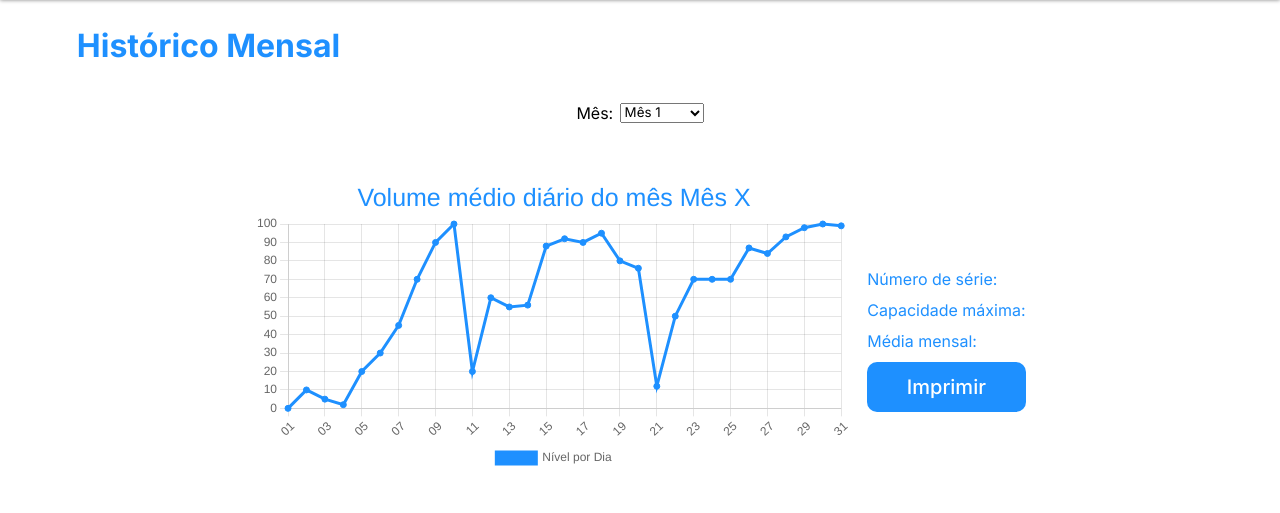
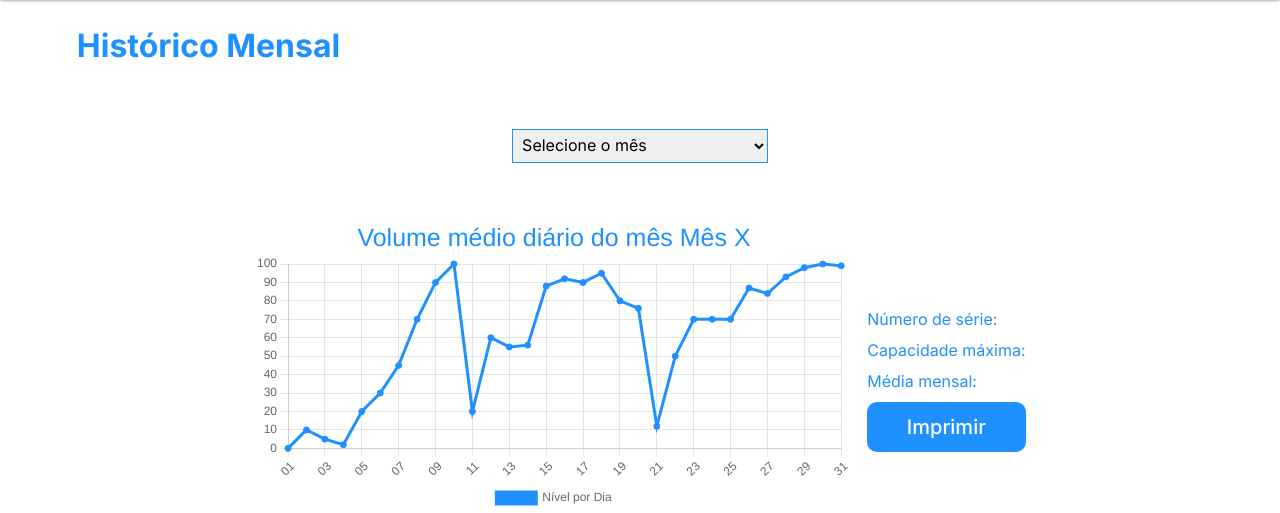
Before and after one commit to StivenF0/Projeto-Oficina4, a PHP site: page /history.html in a window 1280 px wide. Shown: the part 100-613 px from the top of the page. Run offline with PHP 8.4, Linux system fonts and the light colour scheme; some libraries are stand-ins or nearby versions.

Commit message:
last select styles

```diff
--- a/history.html
+++ b/history.html
@@ -38,16 +38,14 @@
         <main>
             <h1>Histórico Mensal</h1>
             <div class="month-options">
-                <label for="">Mês: </label>
                 <select name="" id="">
-                    <option disabled value="">Selecione</option>
+                    <option disabled selected value="">Selecione o mês</option>
                     <!-- with database this next part gets different -->
                     <option value="">Mês 1</option>
                     <option value="">Mês 2</option>
                     <option value="">Mês 3</option>
                 </select>
             </div>
-
 
             <!-- CHART -->
             <div class="div-main">
--- a/styles/history.css
+++ b/styles/history.css
@@ -7,13 +7,16 @@ h1 {
 }
 
 .month-options {
-    display: flex;
-    justify-content: center;
-    margin-top: 3%;
+    width: 20%;
+    margin: 5% auto auto auto;
 }
 
-.month-options label {
-    margin-right: .5%;
+.month-options select {
+    width: 100%;
+    padding: 2%;
+    font-size: 1em;
+    outline-color: var(--primary-color);
+    border: 1px solid var(--primary-color);
 }
 
 .div-main {
@@ -57,7 +60,6 @@ h1 {
     background-color: var(--secondary-color);
     color: cornflowerblue;
 }
-
 
 /* ** SCREEN MAX-WIDTH 800PX ** */
 @media screen and (max-width: 800px) {
```
Also changed, not shown: styles/tank-register.css (+2 -5 lines).
